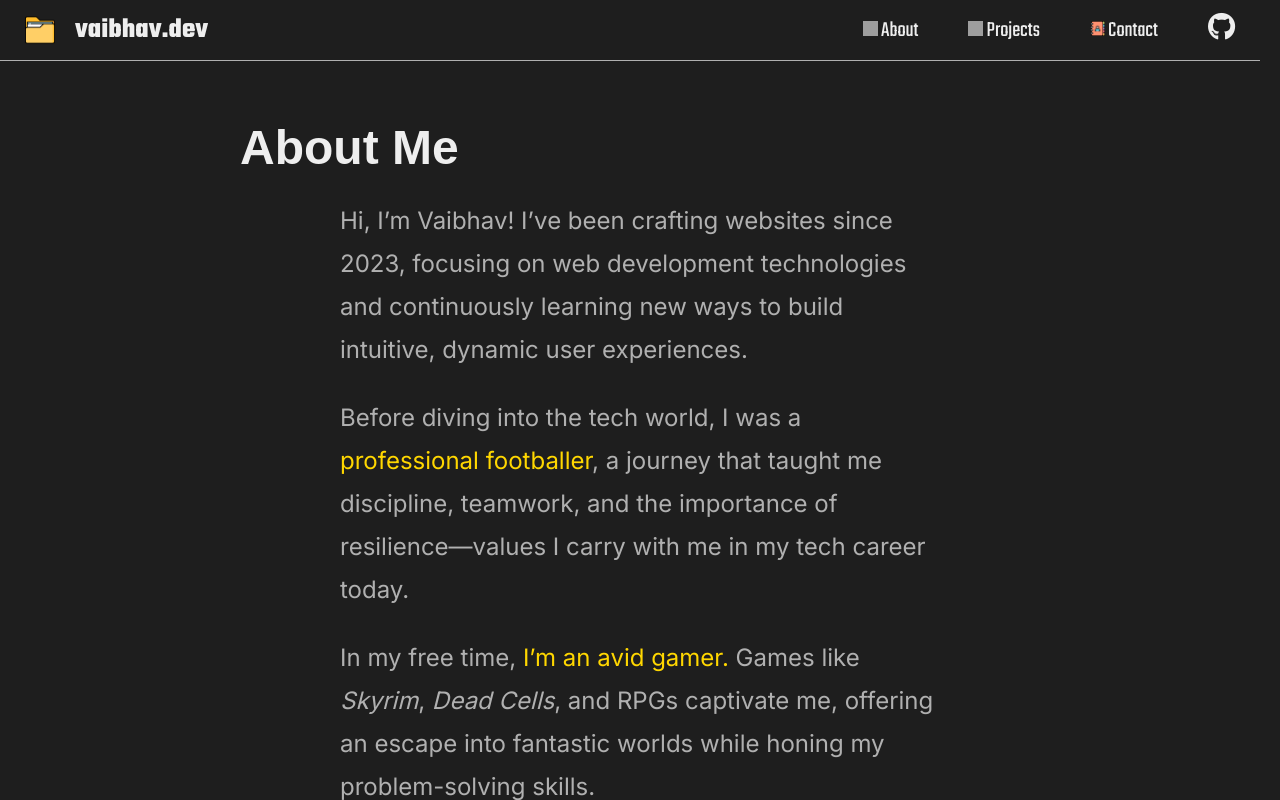
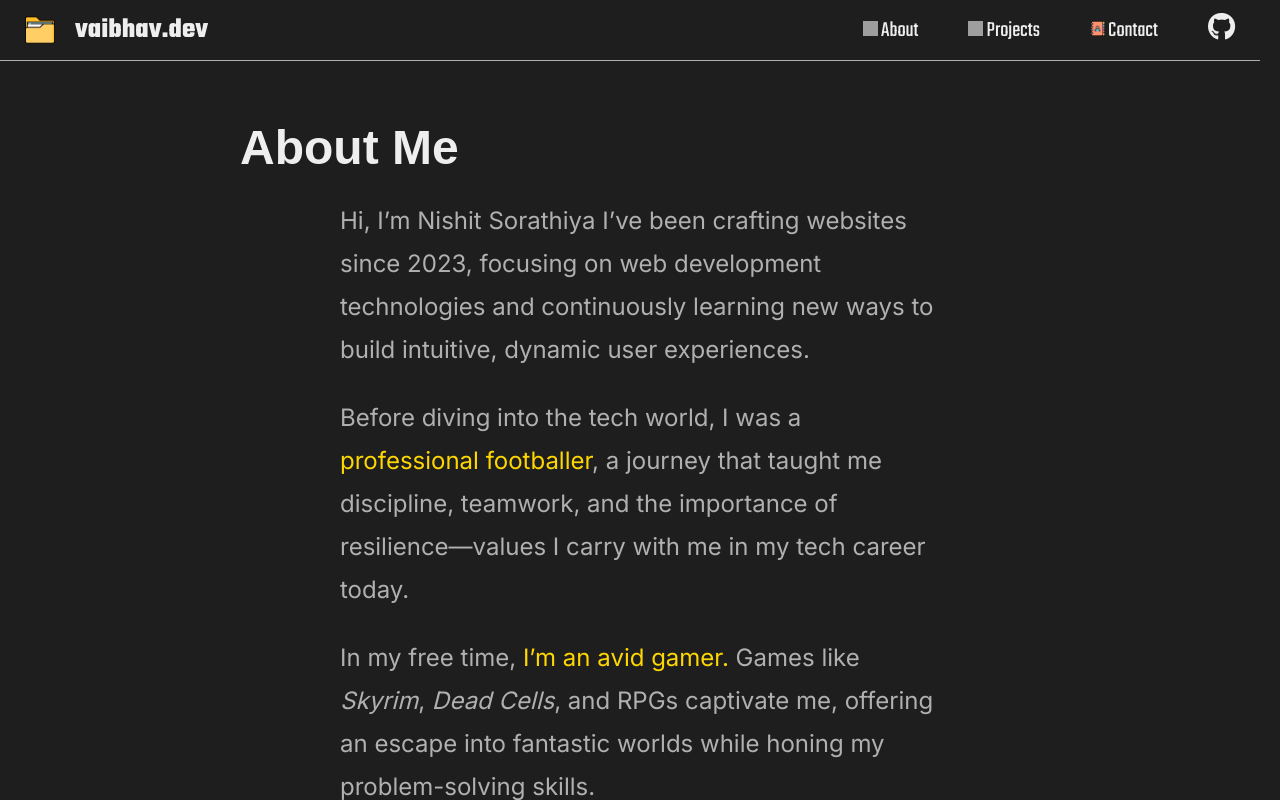
Before and after one commit to vaibhavsorathiya77/client, a React (Create React App) app: page /about in a window 1280 px wide. Built offline with nearby package versions, Linux system fonts and the light colour scheme; grey boxes are pictures that could not be loaded.

Commit message:
Update About.jsx

```diff
--- a/src/components/About.jsx
+++ b/src/components/About.jsx
@@ -80,7 +80,7 @@ const About = () => {
         <h2 style={headingStyle}>About Me</h2>
 
         <p style={paragraphStyle}>
-          Hi, I’m Vaibhav! I’ve been crafting websites since 2023, focusing on web development technologies and continuously learning new ways to build intuitive, dynamic user experiences.
+          Hi, I’m Nishit Sorathiya I’ve been crafting websites since 2023, focusing on web development technologies and continuously learning new ways to build intuitive, dynamic user experiences.
         </p>
 
         <p style={paragraphStyle}>
```
